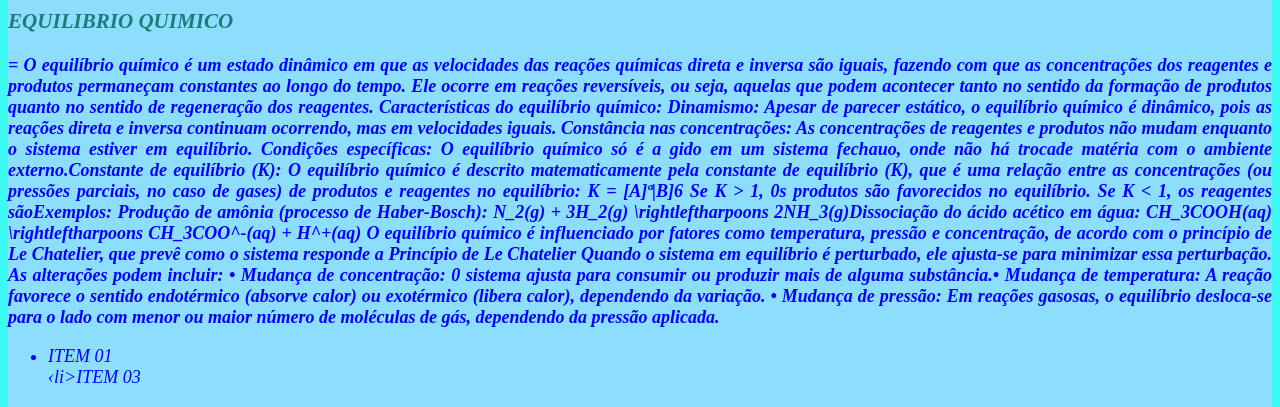
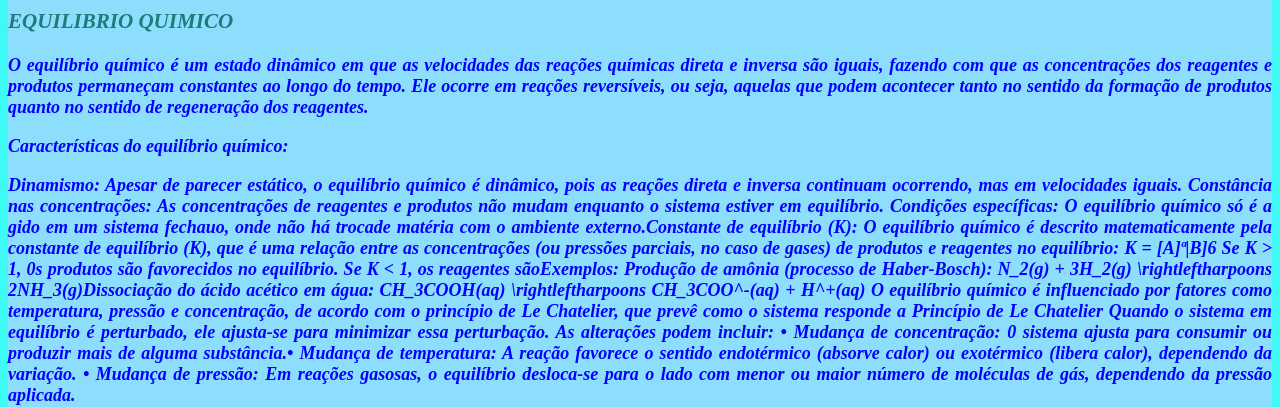
Before and after one commit to Moranguinho678/projeto, a plain HTML site: page index.html in a window 1280 px wide. Shown: the part 199-606 px from the top of the page. Drawn offline with Linux system fonts and the light colour scheme; a script that the page names is missing.

Commit message:
Update index.html

```diff
--- a/index.html
+++ b/index.html
@@ -21,9 +21,9 @@
 <h1>QUIMICA</h1></h1>
 <div class="PRIMEIROPARAGRAFO">
 <h3>EQUILIBRIO QUIMICO</h3>
-<p><i><b>=
-O equilíbrio químico é um estado dinâmico em que as velocidades das reações químicas direta e inversa são iguais, fazendo com que as concentrações dos reagentes e produtos permaneçam constantes ao longo do tempo. Ele ocorre em reações reversíveis, ou seja, aquelas que podem acontecer tanto no sentido da formação de produtos quanto no sentido de regeneração dos reagentes.
-Características do equilíbrio químico:
+<p><i><b>
+O equilíbrio químico é um estado dinâmico em que as velocidades das reações químicas direta e inversa são iguais, fazendo com que as concentrações dos reagentes e produtos permaneçam constantes ao longo do tempo. Ele ocorre em reações reversíveis, ou seja, aquelas que podem acontecer tanto no sentido da formação de produtos quanto no sentido de regeneração dos reagentes.</p>
+<p>Características do equilíbrio químico:</p>
 Dinamismo: Apesar de parecer estático, o equilíbrio químico é dinâmico, pois as reações direta e inversa continuam ocorrendo, mas em velocidades iguais.
 Constância nas concentrações: As concentrações de reagentes e produtos não mudam enquanto o sistema estiver em equilíbrio.
 Condições específicas: O equilíbrio químico só é a gido em um sistema fechauo, onde não há trocade matéria com o ambiente externo.Constante de equilíbrio (K):
@@ -43,9 +43,6 @@ Quando o sistema em equilíbrio é perturbado, ele ajusta-se para minimizar essa
 (absorve calor) ou exotérmico (libera calor), dependendo da variação.
 • Mudança de pressão: Em reações gasosas, o equilíbrio desloca-se para o lado com menor ou maior número de moléculas de gás, dependendo da pressão aplicada.</b></i></p>
 <ul id="lista02">
-<li>ITEM 01</li>
-<li»ITEM 02</li>
-‹li>ITEM 03</li>
 </ul>
 </div>
 <h1>***</h1>
```
